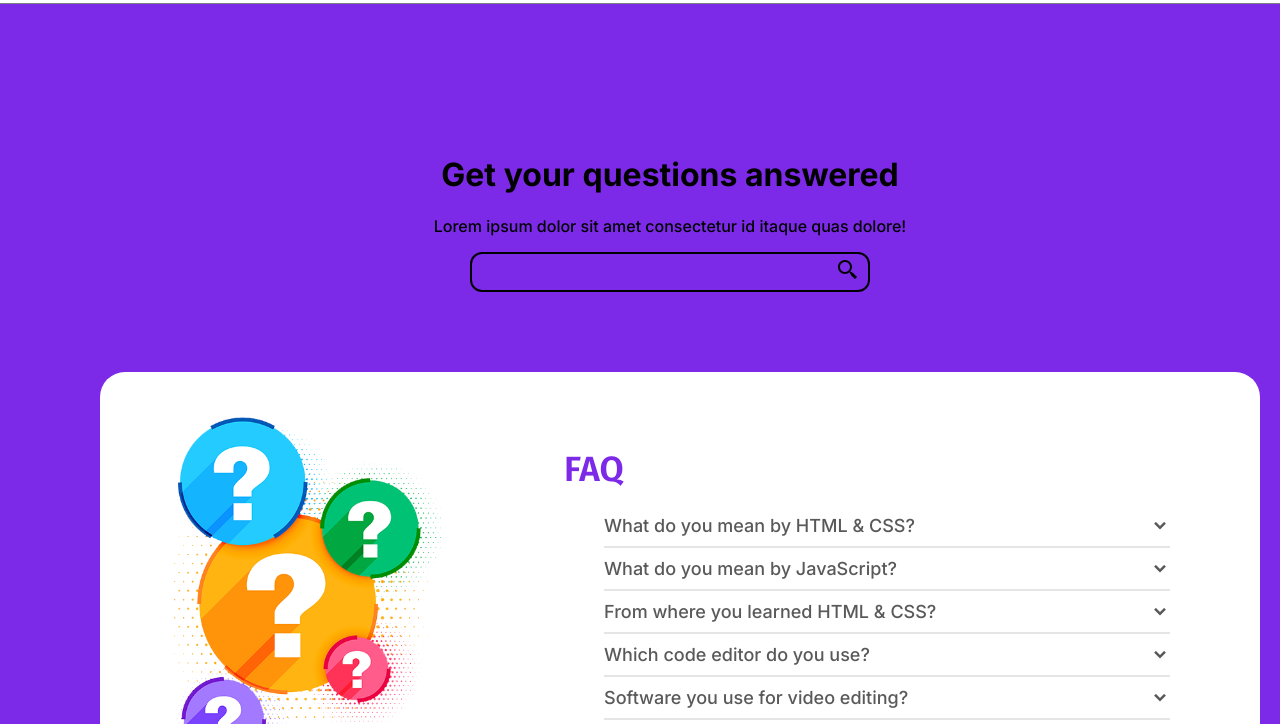
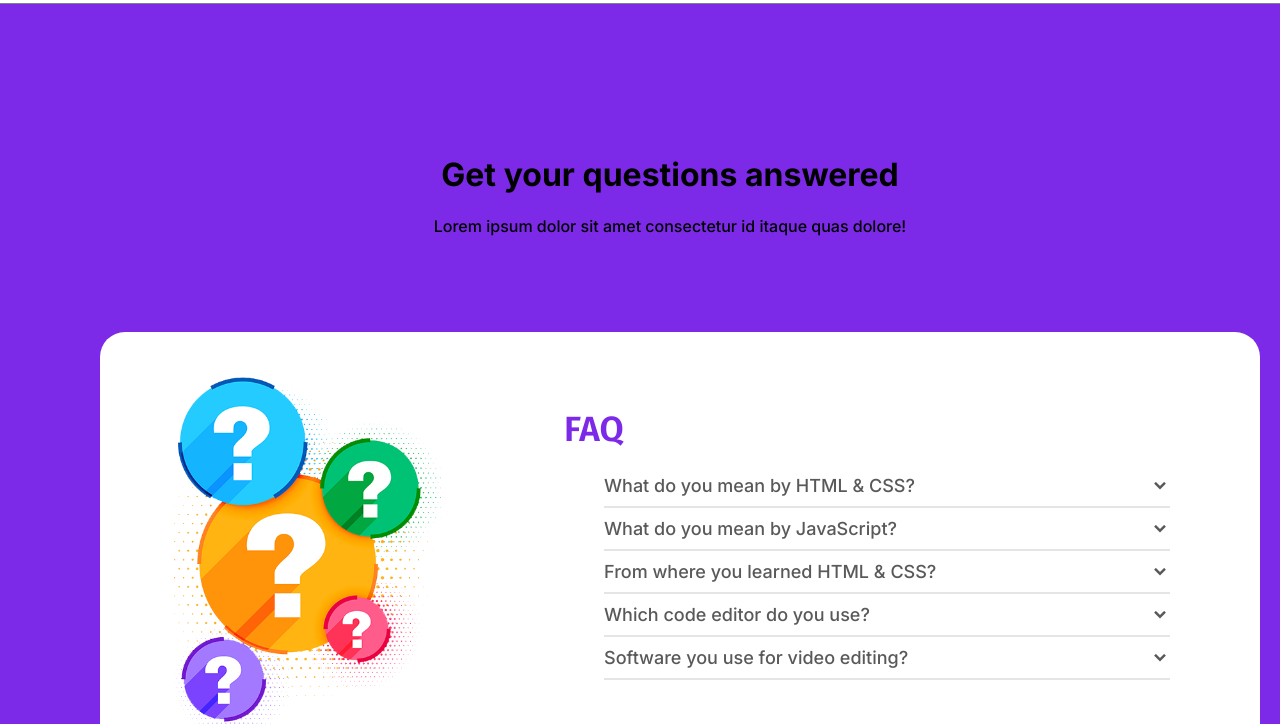
Before and after one commit to abdelghafouur/E-Commerce-website-template-Html-Css-Bootstrap, a plain HTML site: page FAQ.html in a window 1280 px wide. Shown: the part 76-800 px from the top of the page. Drawn offline with nearby package versions, Linux system fonts and the light colour scheme.

Commit message:
finale page

```diff
--- a/FAQ.html
+++ b/FAQ.html
@@ -90,10 +90,7 @@
     <div class="search-choice">
         <h1>Get your questions answered</h1>
         <p>Lorem ipsum dolor sit amet consectetur id itaque quas dolore!</p>
-       <div class="search-box">
-        <svg xmlns="http://www.w3.org/2000/svg" width="24" height="24" viewBox="0 0 24 24" style="fill: rgba(0, 0, 0, 1);transform: ;msFilter:;"><path d="M19.023 16.977a35.13 35.13 0 0 1-1.367-1.384c-.372-.378-.596-.653-.596-.653l-2.8-1.337A6.962 6.962 0 0 0 16 9c0-3.859-3.14-7-7-7S2 5.141 2 9s3.14 7 7 7c1.763 0 3.37-.66 4.603-1.739l1.337 2.8s.275.224.653.596c.387.363.896.854 1.384 1.367l1.358 1.392.604.646 2.121-2.121-.646-.604c-.379-.372-.885-.866-1.391-1.36zM9 14c-2.757 0-5-2.243-5-5s2.243-5 5-5 5 2.243 5 5-2.243 5-5 5z"></path></svg>
-        <input type="search" name="" id="">
-       </div>
+
     </div>
     <div class="accordion">
         <div class="image-box">
--- a/css/faq.css
+++ b/css/faq.css
@@ -23,30 +23,7 @@ main{
    text-align: center;
    margin-bottom: 5rem;
   }
-  .search-box{
-    width: 400px;
-    margin: auto;
-    position: relative;
-  }
-  .search-box svg{
 
-
-    position: absolute;
-    right: 1rem;
-    bottom: 1rem;
-  }
-.search-box input{
-    background-color: transparent;
-    border: 2px solid black;
-    width: 400px;
-    height: 40px;
-    border-radius: 12px;
-    position: relative;
-     outline: none;
-     font-size: 1.7rem;
-    text-indent: 1rem;
-
-}
 .accordion{
 
   display: flex;
@@ -176,3 +153,7 @@ main{
     width: 98%;
   }
 }
+
+.footer{
+    margin-top: 0 !important;
+}
```
